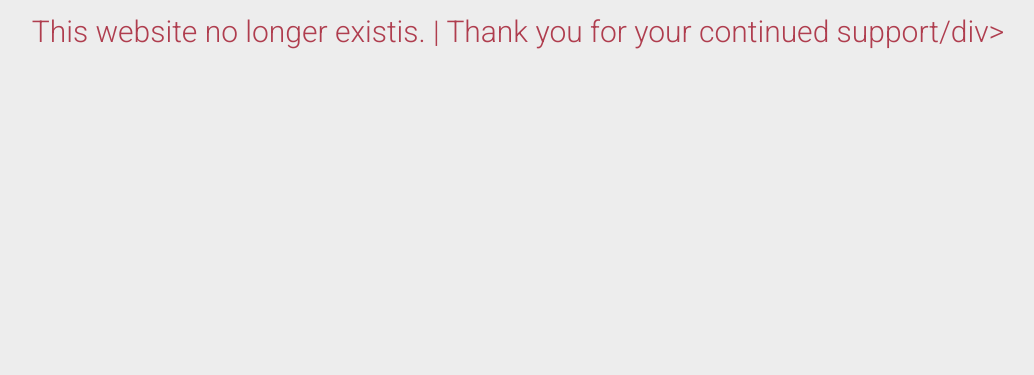
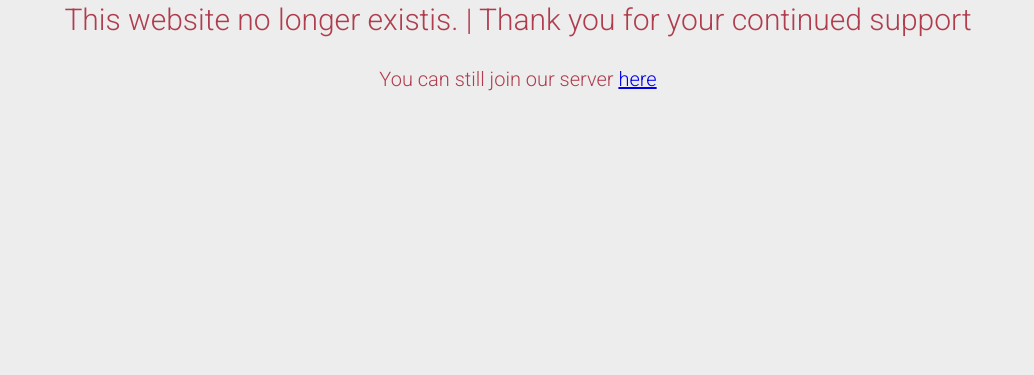
Before and after one commit to chatcentral/chatcentral.github.io, a plain HTML site: page index.html in a window 1280 px wide. Shown: the part 425-800 px from the top of the page, without its empty margins (122-1156 px from the left). Drawn offline with Linux system fonts and the light colour scheme.

Commit message:
Update index.html

```diff
--- a/index.html
+++ b/index.html
@@ -26,7 +26,8 @@
 <body>
 	<main>
 		<div class="intro">ChatCentral</div>
-		<div class="tagline">This website no longer existis. | Thank you for your continued support/div>
+		<div class="tagline">This website no longer existis. | Thank you for your continued support</div>
+		<div class="join">You can still join our server <a href="https://discord.gg/qWxChjD">here</a>
 
 	</main>
 </body>
```
